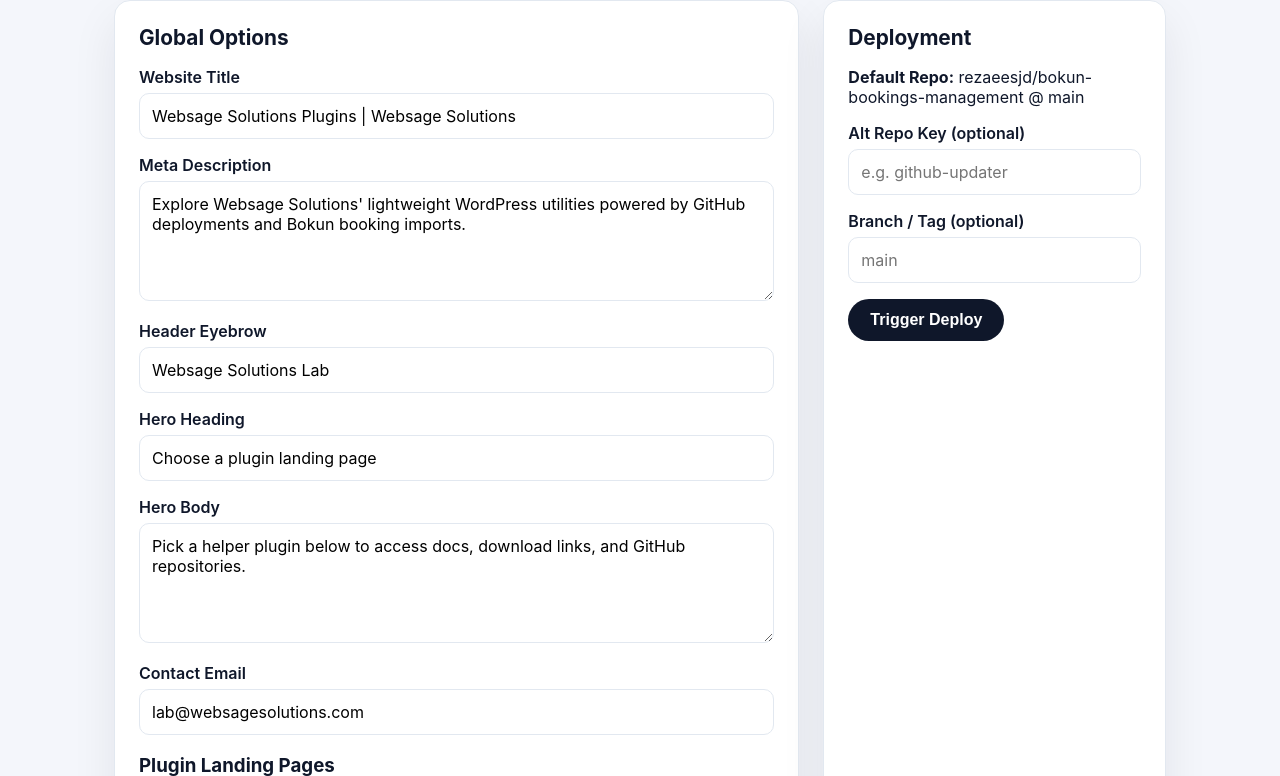
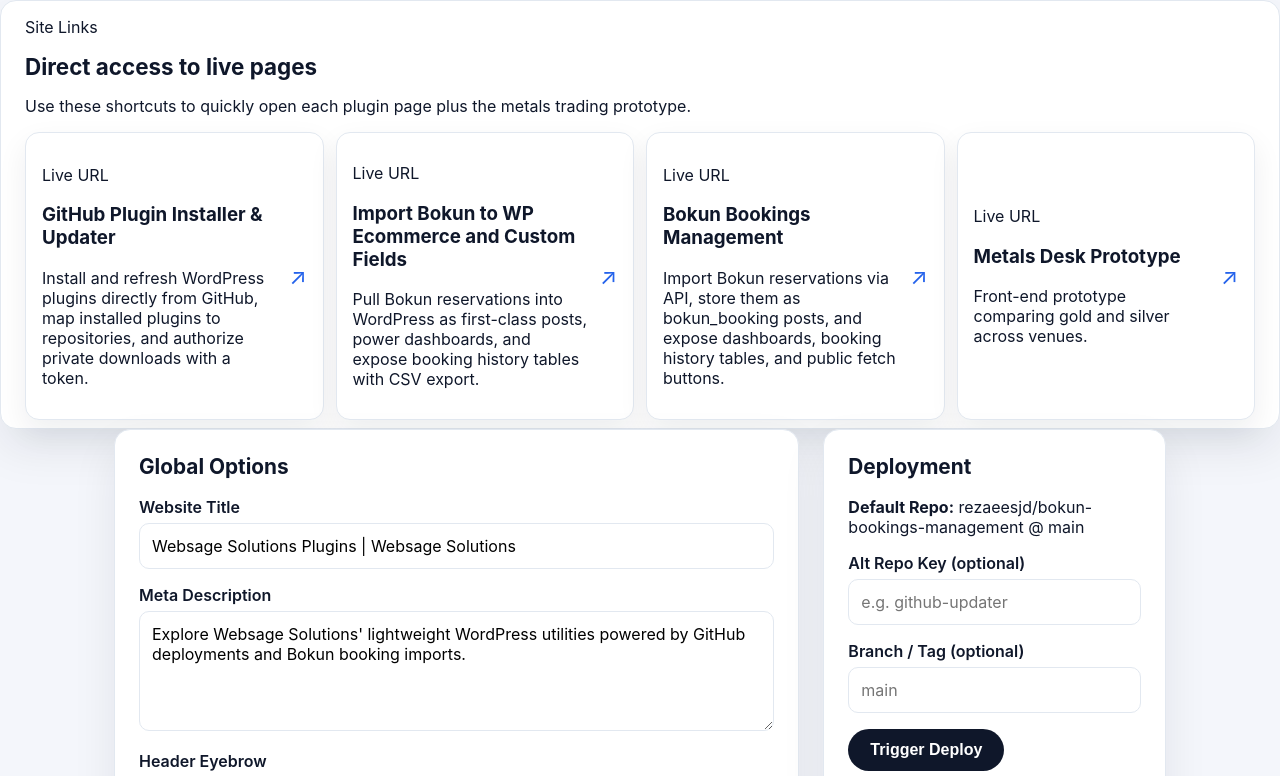
Before and after one commit to rezaeesjd/WebSage-Solutions, a PHP site: page /dashboard/index.php in a window 1280 px wide. Shown: the part 113-889 px from the top of the page. Run offline with PHP 8.4, Linux system fonts and the light colour scheme.

Commit message:
Add dashboard links and emphasize multi-market metals view

```diff
--- a/dashboard/index.php
+++ b/dashboard/index.php
@@ -375,6 +375,36 @@ function h(string $value): string
             background: rgba(248,113,113,0.2);
             color: #b91c1c;
         }
+        .links {
+            padding: 0 24px 8px;
+        }
+        .links-head h2 {
+            margin: 6px 0;
+            font-size: 1.4rem;
+        }
+        .links-grid {
+            display: grid;
+            grid-template-columns: repeat(auto-fit, minmax(260px, 1fr));
+            gap: 12px;
+            margin-top: 14px;
+        }
+        .link-card {
+            display: flex;
+            justify-content: space-between;
+            align-items: center;
+            gap: 12px;
+            text-decoration: none;
+            color: inherit;
+            background: #fff;
+            border: 1px solid var(--border);
+            border-radius: 14px;
+            padding: 14px 16px;
+            box-shadow: 0 12px 30px rgba(15, 23, 42, 0.07);
+        }
+        .link-card span {
+            font-size: 1.4rem;
+            color: var(--accent);
+        }
         pre {
             background: #0f172a;
             color: #e2e8f0;
@@ -395,6 +425,48 @@ function h(string $value): string
         <h1>Site Dashboard</h1>
         <p>Adjust marketing copy, download/GitHub URLs, and trigger deployments without touching code.</p>
     </header>
+
+    <?php
+        $siteLinks = [];
+        foreach ($pluginSettings as $plugin) {
+            if (empty($plugin['slug'])) {
+                continue;
+            }
+            $siteLinks[] = [
+                'title' => $plugin['card_title'] ?? $plugin['slug'],
+                'summary' => $plugin['card_excerpt'] ?? 'Plugin landing page',
+                'url' => '/' . $plugin['slug'] . '/',
+            ];
+        }
+
+        $siteLinks[] = [
+            'title' => 'Metals Desk Prototype',
+            'summary' => 'Front-end prototype comparing gold and silver across venues.',
+            'url' => '/metals-trade-prototype/',
+        ];
+    ?>
+
+    <section class="links">
+        <div class="links-head">
+            <div>
+                <p class="eyebrow">Site Links</p>
+                <h2>Direct access to live pages</h2>
+                <p class="muted">Use these shortcuts to quickly open each plugin page plus the metals trading prototype.</p>
+            </div>
+        </div>
+        <div class="links-grid">
+            <?php foreach ($siteLinks as $link): ?>
+                <a class="link-card" href="<?= h($link['url']) ?>">
+                    <div>
+                        <p class="eyebrow">Live URL</p>
+                        <h3><?= h($link['title']) ?></h3>
+                        <p class="muted"><?= h($link['summary']) ?></p>
+                    </div>
+                    <span aria-hidden="true">↗</span>
+                </a>
+            <?php endforeach; ?>
+        </div>
+    </section>
 
     <?php foreach ($flash['success'] as $message): ?>
         <div class="flash flash-success"><?= h($message) ?></div>
```
Also changed, not shown: metals-trade-prototype/app.js (+81 -1 lines), metals-trade-prototype/index.html (+24 -0 lines), metals-trade-prototype/styles.css (+22 -0 lines).
